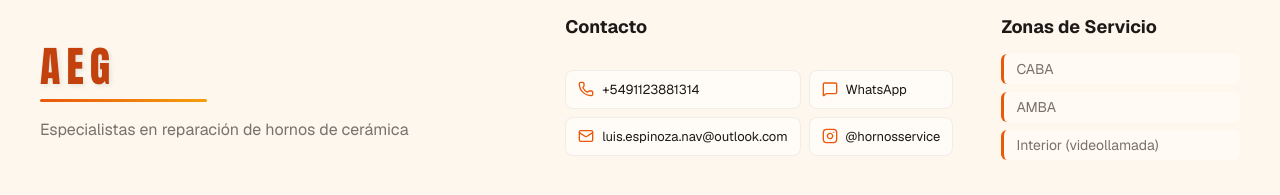
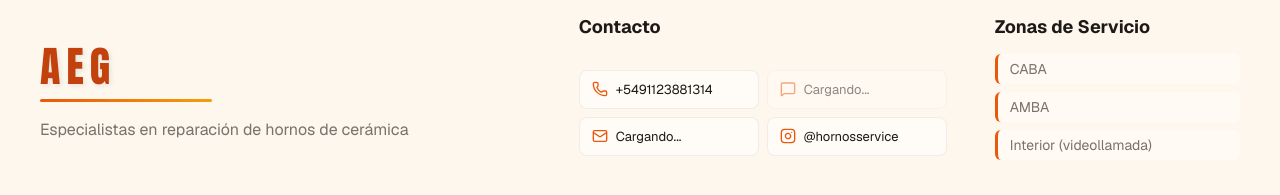
Before and after one commit to cero-vivo/AEG-hornos-service, a Next.js app: page / in a window 1280 px wide. Shown: the part 4035-4230 px from the top of the page. Built offline with nearby package versions, Linux system fonts and the light colour scheme; no server answers.

Commit message:
add wsp and mail remote key

```diff
--- a/src/components/sections/ContactOptions.tsx
+++ b/src/components/sections/ContactOptions.tsx
@@ -16,6 +16,7 @@ import styles from "../../app/landing.module.css";
 import content from "../../data/content.json";
 import Modal from "../ui/Modal";
 import CalendarBooking from "../ui/Calendar";
+import { useNumeroWsp } from '@/hooks/useNumeroWsp';
 
 const iconMap = {
   Phone,
@@ -38,6 +39,7 @@ interface ContactOptionsProps {
 
 export default function ContactOptions({ selectedServices, generateWhatsAppMessage }: ContactOptionsProps) {
   const { contactOptions, company } = content;
+  const { numeroWsp, loading: loadingWsp } = useNumeroWsp();
   const [isCalendarOpen, setIsCalendarOpen] = useState(false);
 
   const handleOpenCalendar = () => {
@@ -100,12 +102,13 @@ export default function ContactOptions({ selectedServices, generateWhatsAppMessa
                       return (
                         <a
                           key={actionIndex}
-                          href={`https://wa.me/${company.phone.replace(/[^0-9]/g, '')}?text=${generateWhatsAppMessage()}`}
+                          href={numeroWsp ? `https://wa.me/${numeroWsp.replace(/[^0-9]/g, '')}?text=${generateWhatsAppMessage()}` : undefined}
                           target="_blank"
                           rel="noopener noreferrer"
                           className={styles.whatsappButton}
+                          style={loadingWsp || !numeroWsp ? { pointerEvents: 'none', opacity: 0.5 } : {}}
                         >
-                          <ActionIcon size={16} /> {action.text}
+                          <ActionIcon size={16} /> {loadingWsp ? 'Cargando...' : action.text}
                         </a>
                       );
                     } else if (action.type === 'call') {
--- a/src/components/sections/Footer.tsx
+++ b/src/components/sections/Footer.tsx
@@ -1,6 +1,10 @@
 import { Phone, MessageSquare, Mail, Instagram } from "lucide-react";
 import styles from "../../app/landing.module.css";
 import content from "../../data/content.json";
+import { useNumeroWsp } from '@/hooks/useNumeroWsp';
+import { useEffect, useState } from 'react';
+import { getValue, fetchAndActivate } from 'firebase/remote-config';
+import { remoteConfig } from '@/lib/firebase';
 
 const iconMap = {
   Phone,
@@ -16,7 +20,25 @@ interface FooterProps {
   generateContactMessage: () => string;
 }
 
+function useEmailContacto() {
+  const [emailContacto, setEmailContacto] = useState<string | null>(null);
+  const [loading, setLoading] = useState(true);
+  useEffect(() => {
+    async function fetchEmail() {
+      remoteConfig.settings.minimumFetchIntervalMillis = 1000 * 60;
+      await fetchAndActivate(remoteConfig);
+      const value = getValue(remoteConfig, 'email_contacto').asString();
+      setEmailContacto(value || null);
+      setLoading(false);
+    }
+    fetchEmail();
+  }, []);
+  return { emailContacto, loading };
+}
+
 export default function Footer({ generateWhatsAppMessage, generateContactMessage }: FooterProps) {
+  const { numeroWsp, loading: loadingWsp } = useNumeroWsp();
+  const { emailContacto, loading: loadingEmail } = useEmailContacto();
   const { footer, company } = content;
   const currentYear = new Date().getFullYear();
 
@@ -37,9 +59,9 @@ export default function Footer({ generateWhatsAppMessage, generateContactMessage
 
               // Generar href dinámico según el tipo
               if (link.type === 'whatsapp') {
-                href = `https://wa.me/${company.phone.replace(/[^0-9]/g, '')}?text=${generateWhatsAppMessage()}`;
+                href = numeroWsp ? `https://wa.me/${numeroWsp.replace(/[^0-9]/g, '')}?text=${generateWhatsAppMessage()}` : '';
               } else if (link.type === 'email') {
-                href = `mailto:${company.email}?subject=${encodeURIComponent(content.messages.emailSubject)}&body=${encodeURIComponent(generateContactMessage())}`;
+                href = emailContacto ? `mailto:${emailContacto}?subject=${encodeURIComponent(content.messages.emailSubject)}&body=${encodeURIComponent(generateContactMessage())}` : '';
               } else if (link.type === 'instagram') {
                 href = company.instagramUrl;
               }
@@ -52,11 +74,14 @@ export default function Footer({ generateWhatsAppMessage, generateContactMessage
                   rel={link.type === 'whatsapp' || link.type === 'instagram' ? 'noopener noreferrer' : undefined}
                   className={styles.contactLink}
                   title={link.type === 'instagram' ? generateContactMessage() : undefined}
+                  style={link.type === 'whatsapp' && (loadingWsp || !numeroWsp) ? { pointerEvents: 'none', opacity: 0.5 } : {}}
                 >
                   <LinkIcon size={16} />
                   <span>
-                    {link.type === 'phone' ? company.phone :
-                     link.type === 'email' ? company.email :
+                    {link.type === 'whatsapp' && loadingWsp ? 'Cargando...' :
+                     link.type === 'email' && loadingEmail ? 'Cargando...' :
+                     link.type === 'phone' ? company.phone :
+                     link.type === 'email' ? (emailContacto || company.email) :
                      link.type === 'instagram' ? company.instagram :
                      link.text}
                   </span>
--- /dev/null
+++ b/src/hooks/useNumeroWsp.ts
@@ -0,0 +1,21 @@
+import { useEffect, useState } from 'react';
+import { remoteConfig } from '@/lib/firebase';
+import { getValue, fetchAndActivate } from 'firebase/remote-config';
+
+export function useNumeroWsp() {
+  const [numeroWsp, setNumeroWsp] = useState<string | null>(null);
+  const [loading, setLoading] = useState(true);
+
+  useEffect(() => {
+    async function fetchNumero() {
+      remoteConfig.settings.minimumFetchIntervalMillis = 1000 * 60; // 1 minuto
+      await fetchAndActivate(remoteConfig);
+      const value = getValue(remoteConfig, 'numero_wsp').asString();
+      setNumeroWsp(value || null);
+      setLoading(false);
+    }
+    fetchNumero();
+  }, []);
+
+  return { numeroWsp, loading };
+}
```
